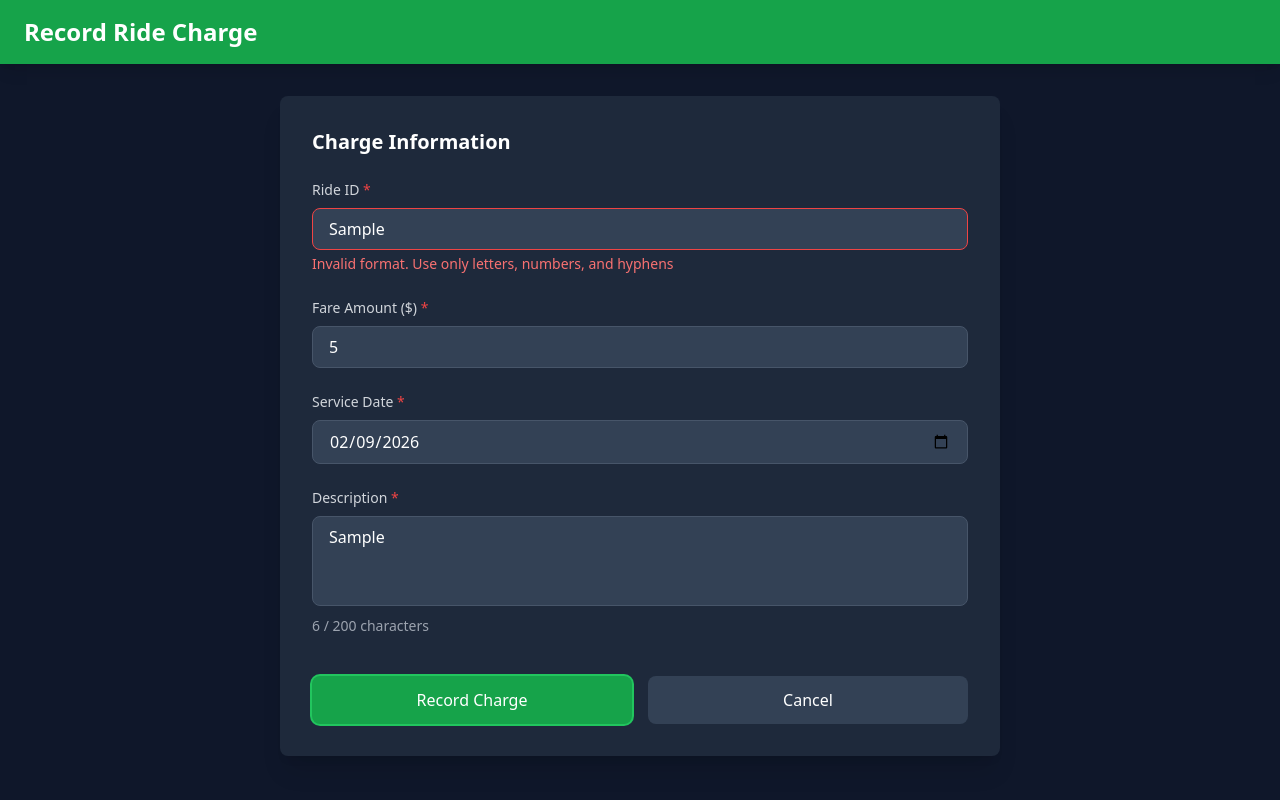
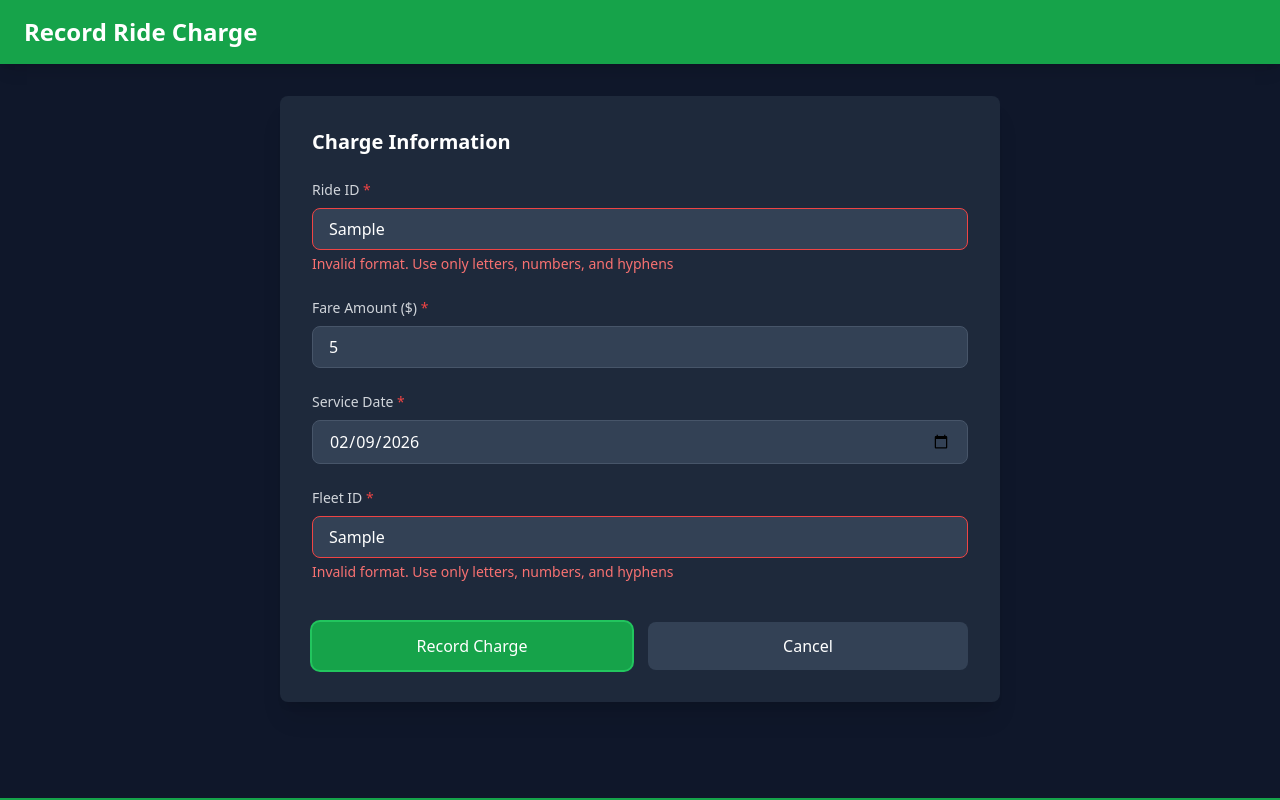
Before and after one commit to jainarula-tz/RideLedger.Web, an Angular app: page /charges/new in a window 1280 px wide. Both pictures are taken after typing "Sample", "5", "Sample" into the empty fields and a click on the button "Record Charge". Shown: the top 800 px of the page. Built offline with nearby package versions, Linux system fonts and the light colour scheme.

Commit message:
fix: update charge form to match backend API contract (amount, fleetId, GUID accountId)

```diff
--- a/src/app/features/charges/models/charge.model.ts
+++ b/src/app/features/charges/models/charge.model.ts
@@ -2,22 +2,24 @@ export interface ChargeFormData {
   rideId: string;
   fareAmount: number;
   serviceDate: Date;
-  description: string;
+  fleetId: string;
   accountId: string;
 }
 
 export interface ChargeRequest {
   rideId: string;
   accountId: string;
-  fareAmount: number;
+  amount: number; // Changed from fareAmount to match backend
   serviceDate: string; // ISO date string for API
-  description: string;
+  fleetId: string; // Added required field
 }
 
 export interface ChargeResponse {
-  transactionId: string;
+  ledgerEntryId: string; // Changed from transactionId to match backend
   accountId: string;
   rideId: string;
-  fareAmount: number;
+  amount: number; // Changed from fareAmount
+  currency: string;
+  serviceDate: Date;
   recordedAt: Date;
 }
--- a/src/app/features/charges/pages/record-charge/record-charge.component.html
+++ b/src/app/features/charges/pages/record-charge/record-charge.component.html
@@ -76,27 +76,24 @@
           </p>
         </div>
 
-        <!-- Description -->
+        <!-- Fleet ID -->
         <div>
-          <label for="description" class="block text-sm font-medium text-gray-300 mb-2">
-            Description <span class="text-red-500">*</span>
+          <label for="fleetId" class="block text-sm font-medium text-gray-300 mb-2">
+            Fleet ID <span class="text-red-500">*</span>
           </label>
-          <textarea
-            id="description"
-            formControlName="description"
-            placeholder="e.g., Transport to City Hospital"
-            rows="3"
-            class="w-full px-4 py-2 rounded-lg bg-dark-700 text-white placeholder-gray-400 border focus:outline-none focus:ring-2 transition-colors resize-none"
-            [class.border-red-500]="chargeForm.get('description')?.invalid && chargeForm.get('description')?.touched"
-            [class.border-dark-600]="!chargeForm.get('description')?.invalid || !chargeForm.get('description')?.touched"
-            [class.focus:ring-red-500]="chargeForm.get('description')?.invalid && chargeForm.get('description')?.touched"
-            [class.focus:ring-primary-500]="!chargeForm.get('description')?.invalid || !chargeForm.get('description')?.touched"
-          ></textarea>
-          <p *ngIf="getFieldError('description')" class="mt-1 text-sm text-red-400">
-            {{ getFieldError('description') }}
-          </p>
-          <p class="mt-1 text-sm text-gray-400">
-            {{ chargeForm.get('description')?.value?.length || 0 }} / 200 characters
+          <input
+            id="fleetId"
+            type="text"
+            formControlName="fleetId"
+            placeholder="e.g., FLEET-001"
+            class="w-full px-4 py-2 rounded-lg bg-dark-700 text-white placeholder-gray-400 border focus:outline-none focus:ring-2 transition-colors"
+            [class.border-red-500]="chargeForm.get('fleetId')?.invalid && chargeForm.get('fleetId')?.touched"
+            [class.border-dark-600]="!chargeForm.get('fleetId')?.invalid || !chargeForm.get('fleetId')?.touched"
+            [class.focus:ring-red-500]="chargeForm.get('fleetId')?.invalid && chargeForm.get('fleetId')?.touched"
+            [class.focus:ring-primary-500]="!chargeForm.get('fleetId')?.invalid || !chargeForm.get('fleetId')?.touched"
+          />
+          <p *ngIf="getFieldError('fleetId')" class="mt-1 text-sm text-red-400">
+            {{ getFieldError('fleetId') }}
           </p>
         </div>
 
--- a/src/app/features/charges/pages/record-charge/record-charge.component.ts
+++ b/src/app/features/charges/pages/record-charge/record-charge.component.ts
@@ -37,7 +37,7 @@ export class RecordChargeComponent implements OnInit, ComponentCanDeactivate {
     const today = new Date().toISOString().split('T')[0];
 
     this.chargeForm = this.fb.group({
-      accountId: ['acc-001', [Validators.required]], // Mock account ID
+      accountId: ['00000000-0000-0000-0000-000000000001', [Validators.required]], // Sample GUID format
       rideId: ['', [Validators.required, Validators.pattern(/^[A-Z0-9-]+$/)]],
       fareAmount: [
         null,
@@ -49,7 +49,7 @@ export class RecordChargeComponent implements OnInit, ComponentCanDeactivate {
         ],
       ],
       serviceDate: [today, [Validators.required, CustomValidators.notFutureDate()]],
-      description: ['', [Validators.required, Validators.minLength(5), Validators.maxLength(200)]],
+      fleetId: ['', [Validators.required, Validators.pattern(/^[A-Z0-9-]+$/)]],
     });
   }
 
@@ -116,9 +116,9 @@ export class RecordChargeComponent implements OnInit, ComponentCanDeactivate {
     const request: ChargeRequest = {
       accountId: formValue.accountId,
       rideId: formValue.rideId,
-      fareAmount: parseFloat(formValue.fareAmount),
+      amount: parseFloat(formValue.fareAmount),
       serviceDate: formValue.serviceDate,
-      description: formValue.description,
+      fleetId: formValue.fleetId,
     };
 
     this.chargeApiService.recordCharge(request).subscribe({
@@ -126,7 +126,7 @@ export class RecordChargeComponent implements OnInit, ComponentCanDeactivate {
         this.isSubmitting = false;
         this.formSubmitted = true; // Mark as submitted to allow navigation
         this.notificationService.success(
-          `Charge recorded successfully! Transaction ID: ${response.transactionId}`,
+          `Charge recorded successfully! Ledger Entry ID: ${response.ledgerEntryId}`,
           'Success'
         );
         this.chargeForm.reset();
```
